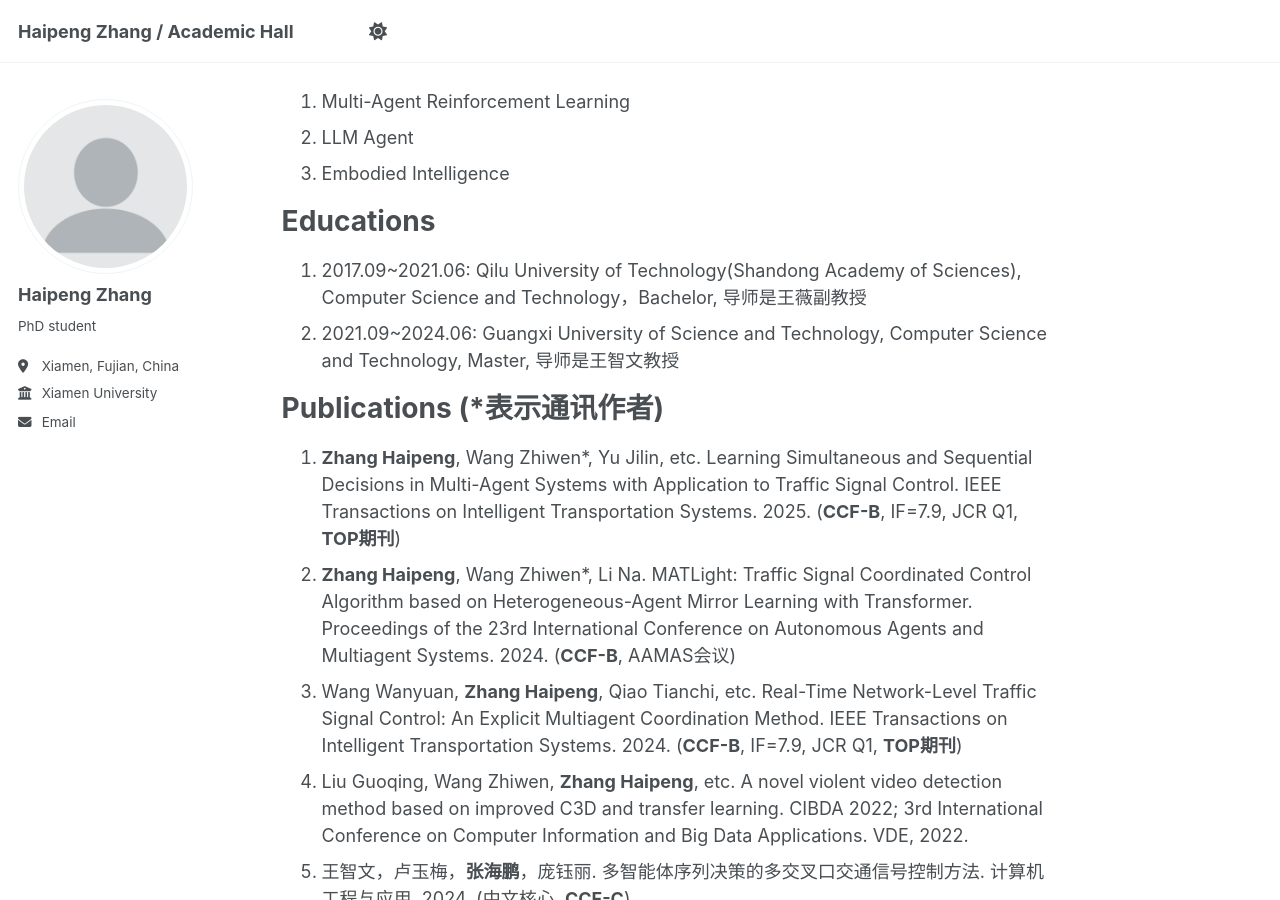
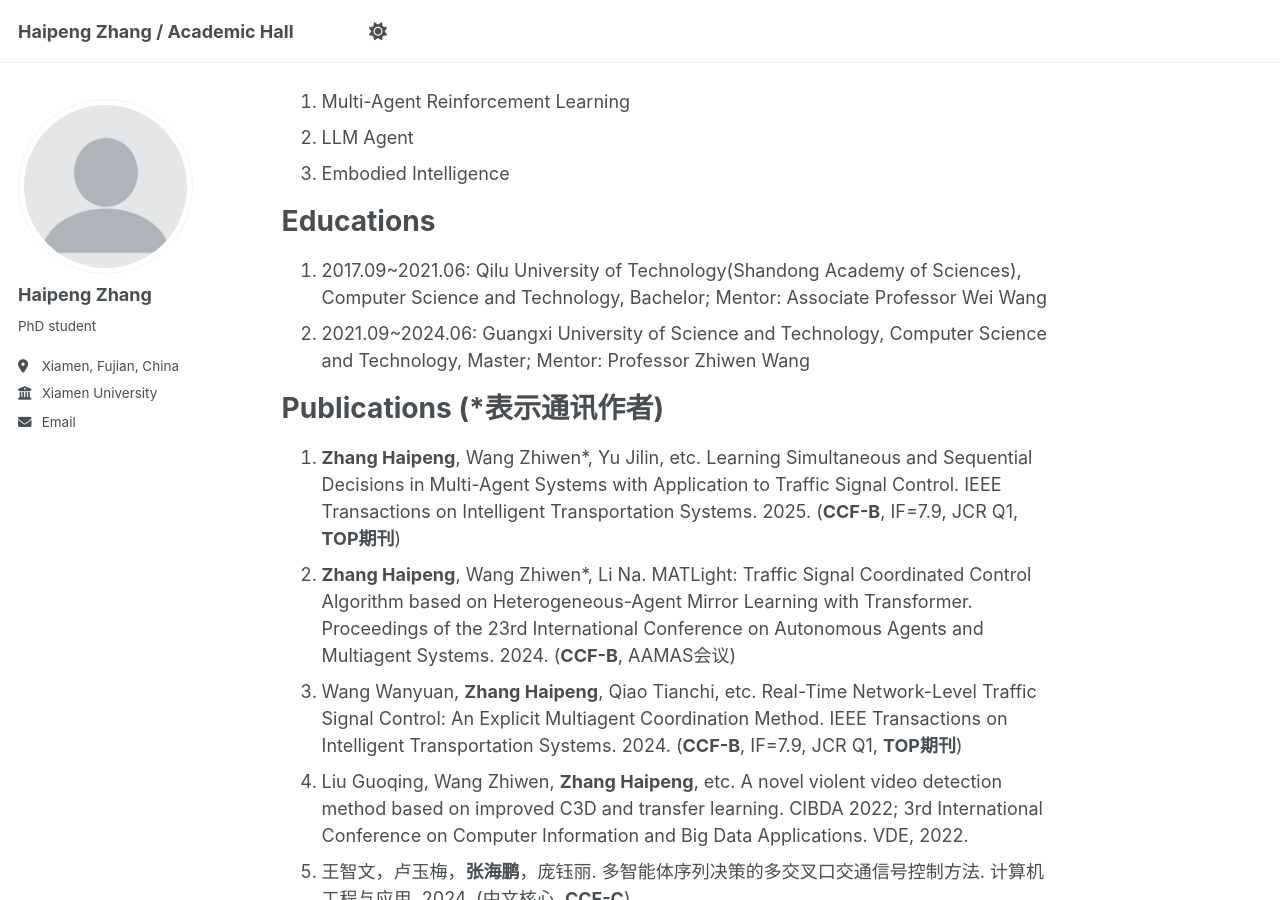
Before and after one commit to Harry-first/haipengzhang, a Jekyll site: the page built from _pages/about.md, in a window 1280 px wide and 900 px high, scrolled down 398 px. Built offline with Jekyll 4.4.1, drawn with Linux system fonts in a browser that asks for light colours.

Commit message:
Update about.md

```diff
--- a/_pages/about.md
+++ b/_pages/about.md
@@ -17,8 +17,8 @@ redirect_from:
 
 **Educations**
 ======
-1. 2017.09~2021.06: Qilu University of Technology(Shandong Academy of Sciences), Computer Science and Technology，Bachelor, 导师是王薇副教授
-2. 2021.09~2024.06: Guangxi University of Science and Technology, Computer Science and Technology, Master, 导师是王智文教授
+1. 2017.09~2021.06: Qilu University of Technology(Shandong Academy of Sciences), Computer Science and Technology, Bachelor; Mentor: Associate Professor Wei Wang
+2. 2021.09~2024.06: Guangxi University of Science and Technology, Computer Science and Technology, Master; Mentor: Professor Zhiwen Wang
 
 **Publications** (*表示通讯作者)
 ======
```
